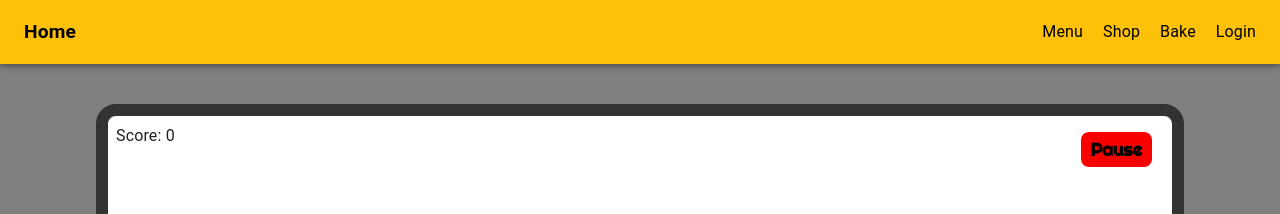
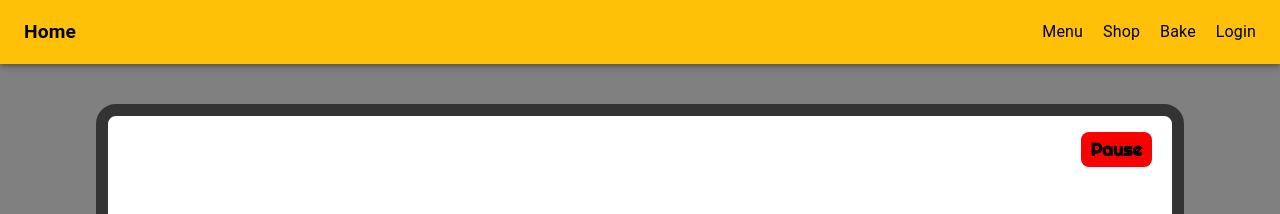
Before and after one commit to uclaacm/cookie-jar, a React (Vite) app: page /stage3 in a window 1280 px wide. Both pictures are taken after a click on the button "Start Playing!". Shown: the top 214 px of the page. Built offline with nearby package versions, Linux system fonts and the light colour scheme; no server answers.

Commit message:
Fixed movement bug
Fixed bug where the gamewidth and game height was measured inaccurately, leading to the basket moving past the borders of the game area.

```diff
--- a/src/components/stages/Stage3.tsx
+++ b/src/components/stages/Stage3.tsx
@@ -1,7 +1,5 @@
 //Falling cookie game
 import React from "react";
-import { Link } from "react-router-dom";
-import { ArrowLeft } from "lucide-react";
 import { useState, useEffect, useRef, useLayoutEffect} from "react";
 import "../../styles/Stage3.scss";
 
@@ -28,6 +26,7 @@ interface CookieProps {
         type: string;
         mongo_id: string;
         info:CookieInfo;
+        clicked: boolean;
     }
 }
 
@@ -68,10 +67,10 @@ function Basket({basketX, basketWidth, setBasketX, controls, gameWidth, typeBask
     useEffect(() => {
         const handleKeyDown = (e:KeyboardEvent) =>{
         if(e.key === controls.left){
-            setBasketX((x) => Math.max(0,x-1));
+            setBasketX((x) => Math.max(0,x-60));
         }
         else if (e.key=== controls.right){
-            setBasketX((x) => Math.min(gameWidth-basketWidth, x+1))
+            setBasketX((x) => Math.min(gameWidth-basketWidth, x+60))
         }
     };
     window.addEventListener("keydown", handleKeyDown);
@@ -79,7 +78,6 @@ function Basket({basketX, basketWidth, setBasketX, controls, gameWidth, typeBask
     }, []);
 
     return (
-
     <div className = "basket-container">
         <div className = {`basket ${typeBasket === "basket1" ? "basket1" : "basket3"}`}
             style={{ left: basketX, width: basketWidth,}}>
@@ -88,20 +86,6 @@ function Basket({basketX, basketWidth, setBasketX, controls, gameWidth, typeBask
         </div>
       );
     }
-
-function Cookie({data}:CookieProps){
-    return (
-        <div className="cookie"
-        style={{
-          position: "absolute",
-          left: data.x,
-          top: data.y, }}
-        />
-    );
-}
-
-
-
 
 
 export default function Stage3() {
@@ -140,21 +124,35 @@ export default function Stage3() {
     }
 
     useLayoutEffect(() => {
+        if (gameState !== "playing") return;
         if (gameAreaRef.current) {
-            console.log("we are here")
-          const rect = gameAreaRef.current.getBoundingClientRect();
-          setGameWidth(rect.width);
-          setGameHeight(rect.height);
+        console.log("We've done it....")
+            const rect = gameAreaRef.current.getBoundingClientRect();
+            const style = window.getComputedStyle(gameAreaRef.current);
+            const borderLeft = parseFloat(style.borderLeftWidth);
+            const borderRight = parseFloat(style.borderRightWidth);
+            const borderTop = parseFloat(style.borderTopWidth);
+            const borderBottom = parseFloat(style.borderBottomWidth);
+
+            const playableWidth = rect.width - borderLeft - borderRight;
+            const playableHeight = rect.height - borderTop - borderBottom;
+
+          setGameWidth(playableWidth);
+          setGameHeight(playableHeight);
+        console.log(rect.width);
+        console.log(rect.height)
           setReady(true);
         }
-      }, []);
+      }, [gameState]);
 
     function handleCookieClick(cookie: CookieProps["data"]){
+        if(cookie.clicked) return;
         setIsPaused(true);
         setClickedCookie(cookie);
         setTimeout(() => {
             setIsPaused(false);
             setClickedCookie(null);
+            cookie.clicked=true;
         }, 3000);
     }
 
@@ -177,7 +175,6 @@ export default function Stage3() {
 
             if (!res.ok || !data._id) {
                 setNoCookiesLeft(true);
-                console.log("we win theseeeee")
                 return; }}
 
             if (noCookiesLeft) {
@@ -196,6 +193,7 @@ export default function Stage3() {
             type: cookieType,
             mongo_id: data._id,
             info: data,
+            clicked: false,
         };
         setCookies(prev =>[...prev, newCookie]);
     }
@@ -294,7 +292,9 @@ export default function Stage3() {
     return (
         <div className="game-Container">
         <div className = "gameArea" ref = {gameAreaRef}>
-        <div className = "score">Score: {score}</div>
+        {ready && (
+        <>
+        {/* <div className = "score">Score: {score}</div> */}
         <button className = "pause-button" onClick = {() => setIsPaused(prev => !prev)}>
             {isPaused ? "Resume": "Pause"}
         </button>
@@ -328,6 +328,8 @@ export default function Stage3() {
                 </button>
         </div>
         )}
+        </>
+    )}
         </div>
     </div>
         );
```
